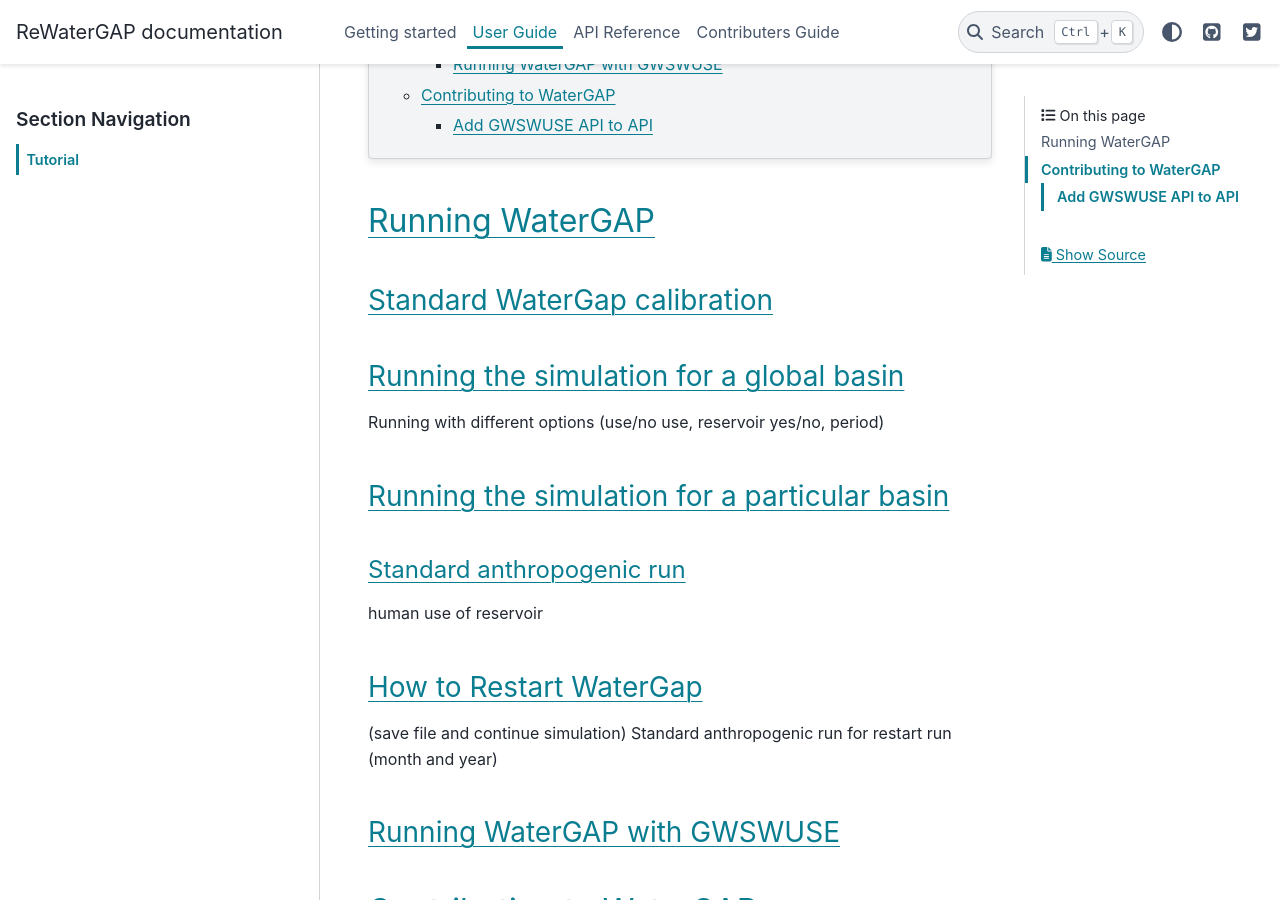
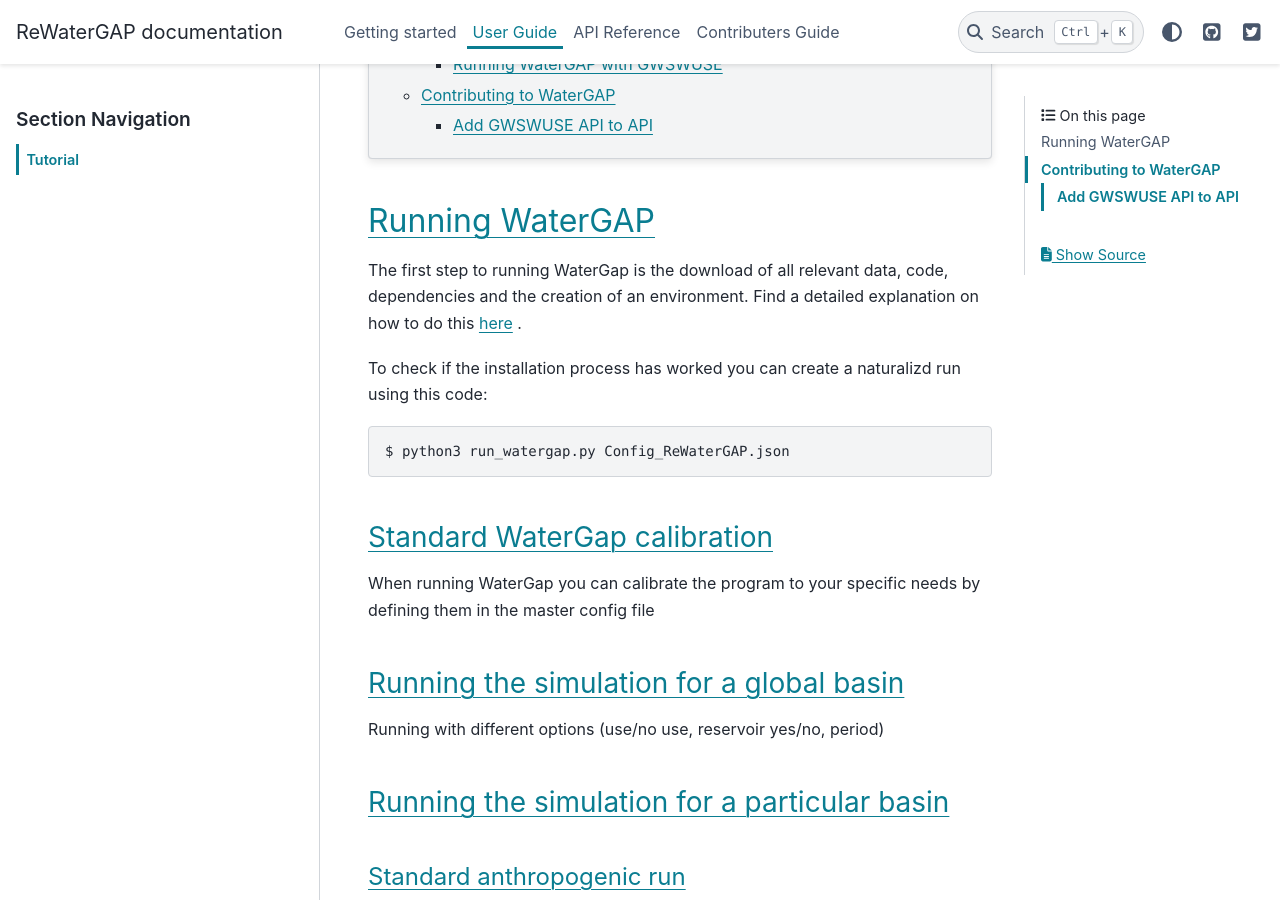
Before and after one commit to HydrologyFrankfurt/ReWaterGAP, a Sphinx documentation site: the page built from docs/user_guide/tutorials.rst, in a window 1280 px wide and 900 px high, scrolled down 425 px. Built offline with Sphinx 7.4.7 and the PyData theme 0.15.4, drawn with Linux system fonts in a browser that asks for light colours; pages that are not in the unit, such as notebooks, are missing from menus.

Commit message:
Update tutorials.rst

```diff
--- a/docs/user_guide/tutorials.rst
+++ b/docs/user_guide/tutorials.rst
@@ -11,9 +11,18 @@ Tutorial
 Running WaterGAP
 ================
 
+The first step to running WaterGap is the download of all relevant data, code, dependencies and the creation of an environment. Find a detailed explanation on how to do this `here <five_minute_guide>`_ .
+
+To check if the installation process has worked you can create a naturalizd run using this code:
+
+.. code-block:: bash
+
+	$ python3 run_watergap.py Config_ReWaterGAP.json
+
 Standard WaterGap calibration
 -----------------------------
 
+When running WaterGap you can calibrate the program to your specific needs by defining them in the master config file
 
 
 Running the simulation for a global basin
```
